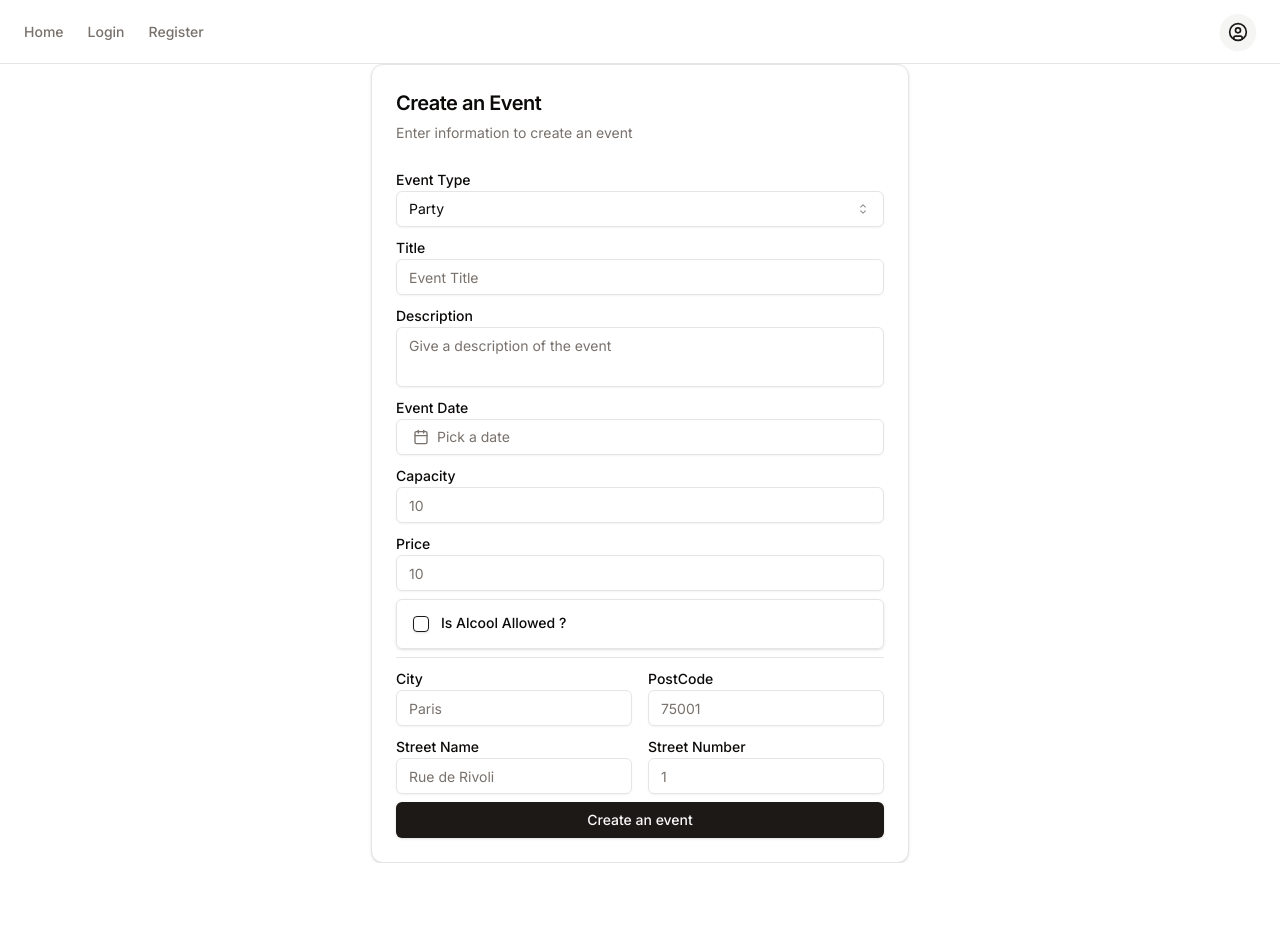
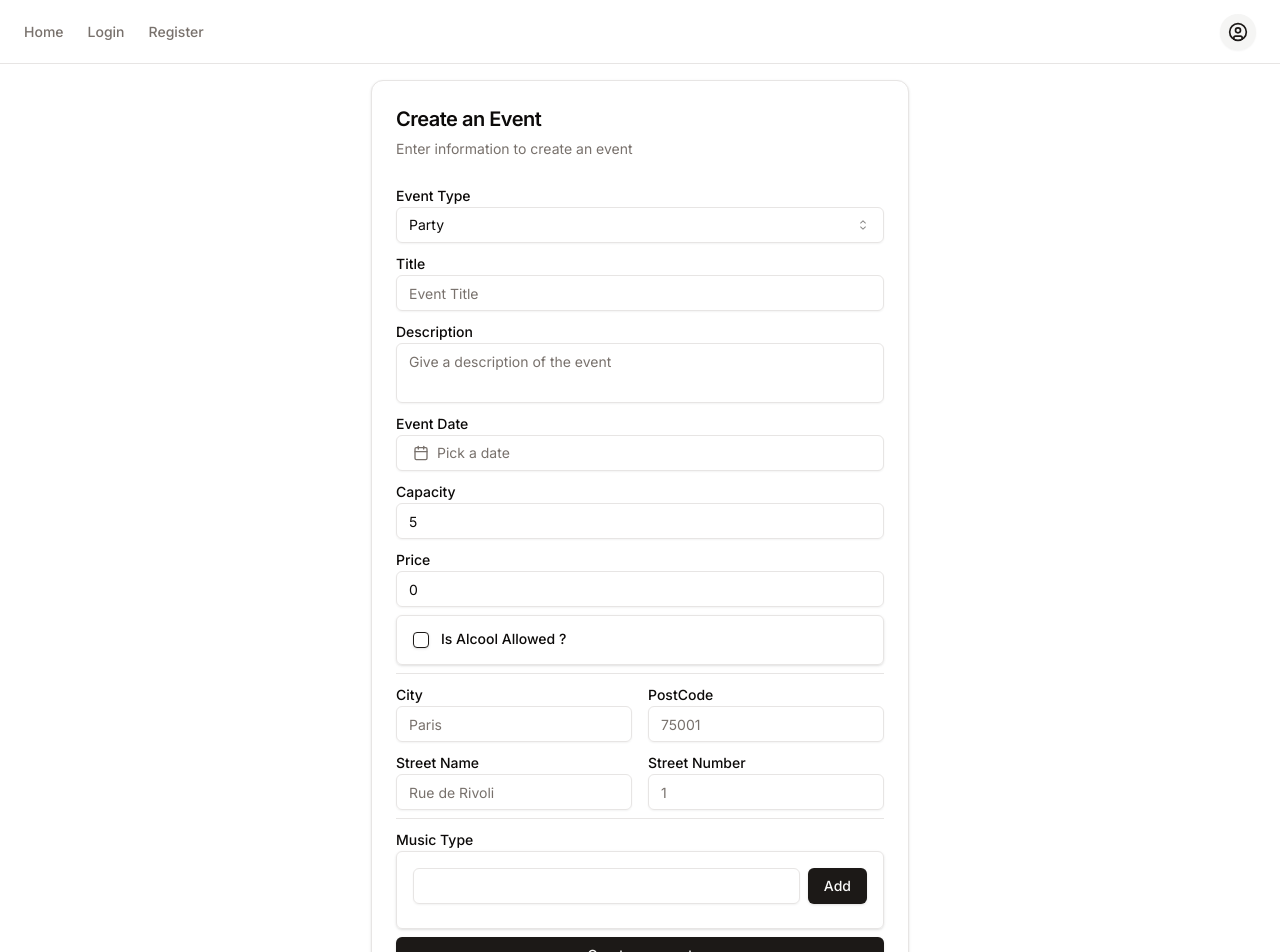
Before and after one commit to thibValat/Valat-Mosleh-Grodet, a Next.js app in the folder front/: page /events/create in a window 1280 px wide. Shown: the top 952 px of the page. Before the commit the page ends 863 px from the top, so only its background shows below. Built offline with nearby package versions, Linux system fonts and the light colour scheme.

Commit message:
form input for list and finish event form

```diff
--- a/front/src/app/events/create/page.tsx
+++ b/front/src/app/events/create/page.tsx
@@ -33,6 +33,7 @@ import {
   SelectTrigger,
   SelectValue,
 } from "@/components/ui/select";
+import FormInputList from "@/components/FormInputList";
 
 export default function CreateEventPage() {
   const form = useForm<z.infer<typeof eventDtoSchema>>({
@@ -40,6 +41,15 @@ export default function CreateEventPage() {
     defaultValues: {
       requirements: [],
       eventType: EventType.party,
+      additionalProperties: {
+        videoGames: [],
+        musicType: [],
+        boardGames: [],
+        bringYourOwn: false,
+      },
+      alcoolAllowed: false,
+      capacity: 5,
+      price: 0,
     },
   });
 
@@ -55,7 +65,7 @@ export default function CreateEventPage() {
 
   return (
     <main>
-      <Card className="mx-auto max-w-[50%]">
+      <Card className="mx-auto my-4 max-w-[50%]">
         <CardHeader>
           <CardTitle className="text-xl">Create an Event</CardTitle>
           <CardDescription>
@@ -208,6 +218,117 @@ export default function CreateEventPage() {
                   />
                 </div>
               </div>
+              <Separator />
+              {form.watch("eventType") === EventType.lan && (
+                <>
+                  <div className="grid gap-2">
+                    <FormInput
+                      control={form.control}
+                      label="Console"
+                      name="additionalProperties.console"
+                      InputProps={{ placeholder: "PC" }}
+                    />
+                  </div>
+                  <div className="grid gap-2">
+                    <FormField
+                      control={form.control}
+                      name="additionalProperties.videoGames"
+                      render={({ field }) => (
+                        <FormItem>
+                          <FormLabel>Video Games</FormLabel>
+                          <FormControl>
+                            <FormInputList
+                              items={field.value ?? []}
+                              onChange={field.onChange}
+                            />
+                          </FormControl>
+                          <FormMessage />
+                        </FormItem>
+                      )}
+                    />
+                  </div>
+                  <div className="grid gap-2">
+                    <FormField
+                      control={form.control}
+                      name="additionalProperties.bringYourOwn"
+                      render={({ field }) => (
+                        <FormItem className="flex flex-row items-start space-x-3 space-y-0 rounded-md border p-4 shadow">
+                          <FormControl>
+                            <Checkbox
+                              checked={field.value}
+                              onCheckedChange={field.onChange}
+                            />
+                          </FormControl>
+                          <FormLabel>Bring your own console ?</FormLabel>
+                          <FormMessage />
+                        </FormItem>
+                      )}
+                    />
+                  </div>
+                </>
+              )}
+              {form.watch("eventType") === EventType.party && (
+                <>
+                  <div className="grid gap-2">
+                    <FormField
+                      control={form.control}
+                      name="additionalProperties.musicType"
+                      render={({ field }) => (
+                        <FormItem>
+                          <FormLabel>Music Type</FormLabel>
+                          <FormControl>
+                            <FormInputList
+                              items={field.value ?? []}
+                              onChange={field.onChange}
+                            />
+                          </FormControl>
+                          <FormMessage />
+                        </FormItem>
+                      )}
+                    />
+                  </div>
+                </>
+              )}
+              {form.watch("eventType") === EventType.board && (
+                <>
+                  <div className="grid gap-2">
+                    <FormField
+                      control={form.control}
+                      name="additionalProperties.boardGames"
+                      render={({ field }) => (
+                        <FormItem>
+                          <FormLabel>Board Games</FormLabel>
+                          <FormControl>
+                            <FormInputList
+                              items={field.value ?? []}
+                              onChange={field.onChange}
+                            />
+                          </FormControl>
+                          <FormMessage />
+                        </FormItem>
+                      )}
+                    />
+                  </div>
+                  <div className="grid gap-2">
+                    <FormField
+                      control={form.control}
+                      name="additionalProperties.bringYourOwn"
+                      render={({ field }) => (
+                        <FormItem className="flex flex-row items-start space-x-3 space-y-0 rounded-md border p-4 shadow">
+                          <FormControl>
+                            <Checkbox
+                              checked={field.value}
+                              onCheckedChange={field.onChange}
+                            />
+                          </FormControl>
+                          <FormLabel>Bring your own board games ?</FormLabel>
+                          <FormMessage />
+                        </FormItem>
+                      )}
+                    />
+                  </div>
+                </>
+              )}
               <Button type="submit" className="w-full">
                 Create an event
               </Button>
--- /dev/null
+++ b/front/src/components/FormInputList.tsx
@@ -0,0 +1,56 @@
+import { useState } from "react";
+import { Input } from "./ui/input";
+import { Button } from "./ui/button";
+import { Trash } from "lucide-react";
+
+type FormInputListProps = {
+  items: string[];
+  onChange: (items: string[]) => void;
+};
+
+export default function FormInputList({ items, onChange }: FormInputListProps) {
+  const [newItem, setNewItem] = useState("");
+
+  return (
+    <div className="space-y-2 rounded-md border p-4 shadow">
+      <div className="flex flex-row space-x-2">
+        <Input
+          value={newItem}
+          onChange={(e) => setNewItem(e.target.value)}
+          onKeyDown={(e) => {
+            if (e.key === "Enter") {
+              console.log("enter");
+              e.preventDefault();
+              onChange([...items, newItem]);
+              setNewItem("");
+            }
+          }}
+        />
+        <Button
+          onClick={() => {
+            onChange([...items, newItem]);
+            setNewItem("");
+          }}
+          type="button"
+        >
+          Add
+        </Button>
+      </div>
+      <ul className="space-y-2">
+        {items.map((item) => (
+          <li key={item} className="flex flex-row justify-between">
+            {item}
+            <Button
+              onClick={() => {
+                onChange(items.filter((i) => i !== item));
+              }}
+              variant="ghost"
+            >
+              <Trash className="h-4 w-4 text-red-500" />
+            </Button>
+          </li>
+        ))}
+      </ul>
+    </div>
+  );
+}
--- a/front/src/lib/api/zod/addressDtoSchema.ts
+++ b/front/src/lib/api/zod/addressDtoSchema.ts
@@ -2,8 +2,8 @@ import { z } from "zod";
 
 export const addressDtoSchema = z.object({
   id: z.coerce.number().optional(),
-  city: z.coerce.string(),
-  postCode: z.coerce.string(),
-  streetName: z.coerce.string(),
-  streetNumber: z.coerce.string(),
+  city: z.string(),
+  postCode: z.string(),
+  streetName: z.string(),
+  streetNumber: z.string(),
 });
--- a/front/src/lib/api/zod/eventDtoSchema.ts
+++ b/front/src/lib/api/zod/eventDtoSchema.ts
@@ -1,22 +1,81 @@
+import { EventType } from "@/lib/apiUtils";
 import { accountDtoSchema } from "./accountDtoSchema";
 import { addressDtoSchema } from "./addressDtoSchema";
 import { demandDtoSchema } from "./demandDtoSchema";
 import { z } from "zod";
 
-export const eventDtoSchema = z.object({
+export const eventDtoSchema = z
+  .object({
     id: z.coerce.number().optional(),
-  description: z.coerce.string(),
+    description: z.string(),
     organizer: z.lazy(() => accountDtoSchema).optional(),
     eventTypeId: z.coerce.number().optional(),
-  eventType: z.coerce.string(),
-  name: z.coerce.string(),
+    eventType: z.nativeEnum(EventType),
+    name: z.string(),
     date: z.date(),
-  address: z.lazy(() => addressDtoSchema),
+    address: addressDtoSchema,
     capacity: z.coerce.number(),
     participants: z.array(z.lazy(() => accountDtoSchema)).optional(),
     price: z.coerce.number(),
     demands: z.array(z.lazy(() => demandDtoSchema)).optional(),
     requirements: z.array(z.coerce.string()),
     alcoolAllowed: z.boolean(),
-  additionalProperties: z.object({}).catchall(z.object({})).optional(),
+    additionalProperties: z.object({
+      id: z.coerce.number().optional(),
+      videoGames: z.array(z.string()).optional(),
+      console: z.coerce.string().optional(),
+      bringYourOwn: z.boolean().optional(),
+      musicType: z.array(z.string()).optional(),
+      boardGames: z.array(z.string()).optional(),
+    }),
+  })
+  .superRefine((data, ctx) => {
+    if (data.eventType === EventType.board) {
+      if (data.additionalProperties.boardGames?.length === 0) {
+        ctx.addIssue({
+          message: "Must provide board games",
+          path: ["additionalProperties", "boardGames"],
+          code: z.ZodIssueCode.custom,
         });
+      }
+      if (data.additionalProperties.bringYourOwn === undefined) {
+        ctx.addIssue({
+          message: "Must provide if bring your own board games",
+          path: ["additionalProperties", "bringYourOwn"],
+          code: z.ZodIssueCode.custom,
+        });
+      }
+    }
+    if (data.eventType === EventType.party) {
+      if (data.additionalProperties.musicType?.length === 0) {
+        ctx.addIssue({
+          message: "Must provide music type",
+          path: ["additionalProperties", "musicType"],
+          code: z.ZodIssueCode.custom,
+        });
+      }
+    }
+    if (data.eventType === EventType.lan) {
+      if (data.additionalProperties.videoGames?.length === 0) {
+        ctx.addIssue({
+          message: "Must provide video games",
+          path: ["additionalProperties", "videoGames"],
+          code: z.ZodIssueCode.custom,
+        });
+      }
+      if (data.additionalProperties.bringYourOwn === undefined) {
+        ctx.addIssue({
+          message: "Must provide if bring your own video games",
+          path: ["additionalProperties", "bringYourOwn"],
+          code: z.ZodIssueCode.custom,
+        });
+      }
+      if (data.additionalProperties.console === undefined) {
+        ctx.addIssue({
+          message: "Must provide console",
+          path: ["additionalProperties", "console"],
+          code: z.ZodIssueCode.custom,
+        });
+      }
+    }
+  });
```
Lines whose indentation alone changed are shown as unchanged.
